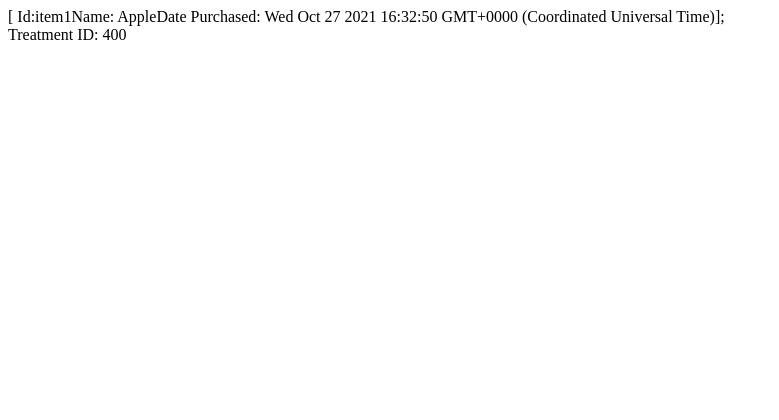
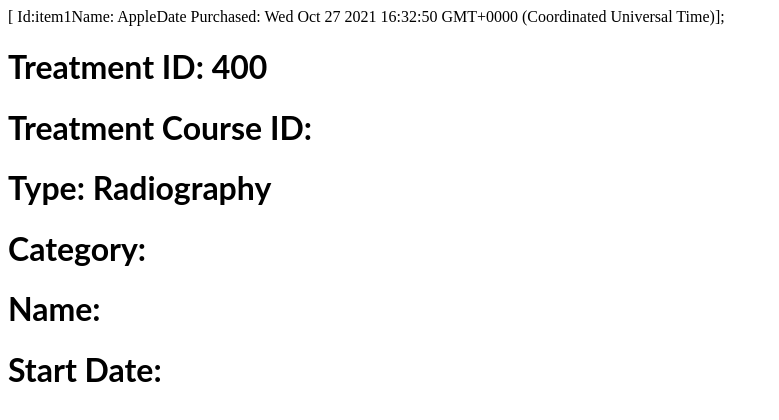
Before and after one commit to JermaineGrantCodes/react-8cn2z1, a React (Create React App) app: page / in a window 1280 px wide. Shown: the top 420 px of the page, without its empty margins (0-779 px from the left). Built offline with nearby package versions, Linux system fonts and the light colour scheme.

Commit message:
2 files modified

```diff
--- a/src/App.js
+++ b/src/App.js
@@ -9,7 +9,7 @@
   return (
     <div>
    <Product name = "Apple" id="item1" datePurchased = {Date()} ></Product>
-   <MedicalTreatment treatId = "400"/>
+   <MedicalTreatment treatId = "400" type = "Radiography"/>
   </div>
 
   );
--- a/src/MedicalTreatment.js
+++ b/src/MedicalTreatment.js
@@ -6,11 +6,14 @@
 
 
 return (
-  <div>
-Treatment ID: {props.treatId}
-
-
-  </div>
+ <div>
+<h1> Treatment ID: {props.treatId}</h1>
+<h1> Treatment Course ID: {props.treatCourseId}</h1>
+<h1> Type: {props.type}</h1>
+<h1> Category: {props.category}</h1>
+<h1> Name: {props.name}</h1>
+<h1> Start Date: {props.startDate}</h1>
+</div>
 );
 
 }
```
